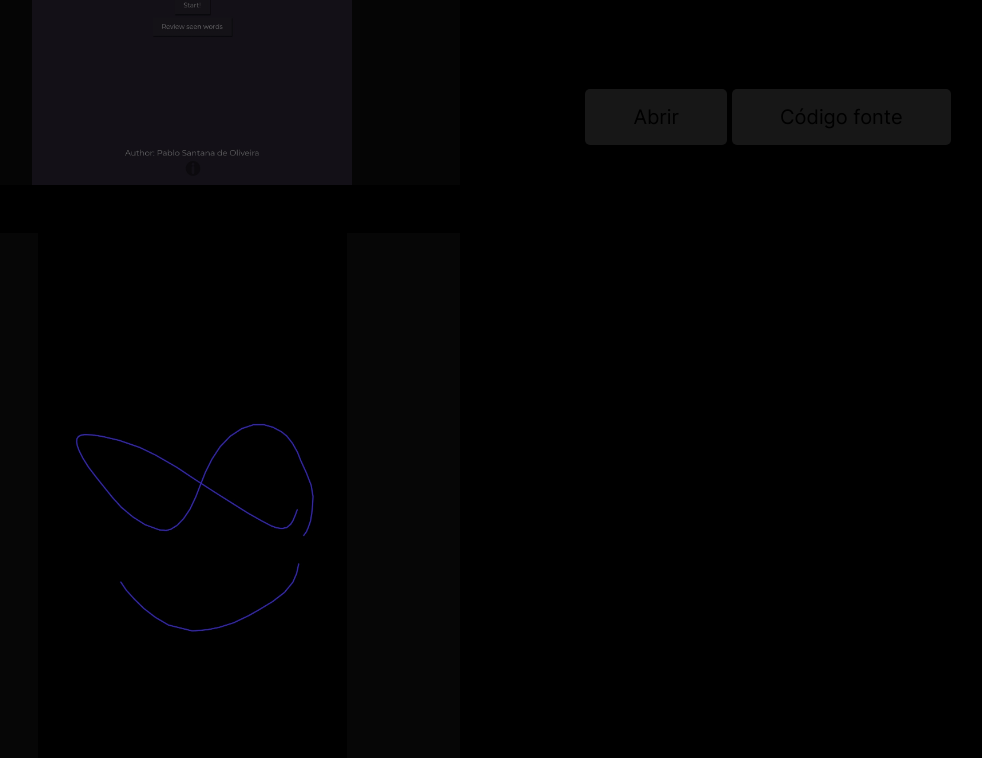
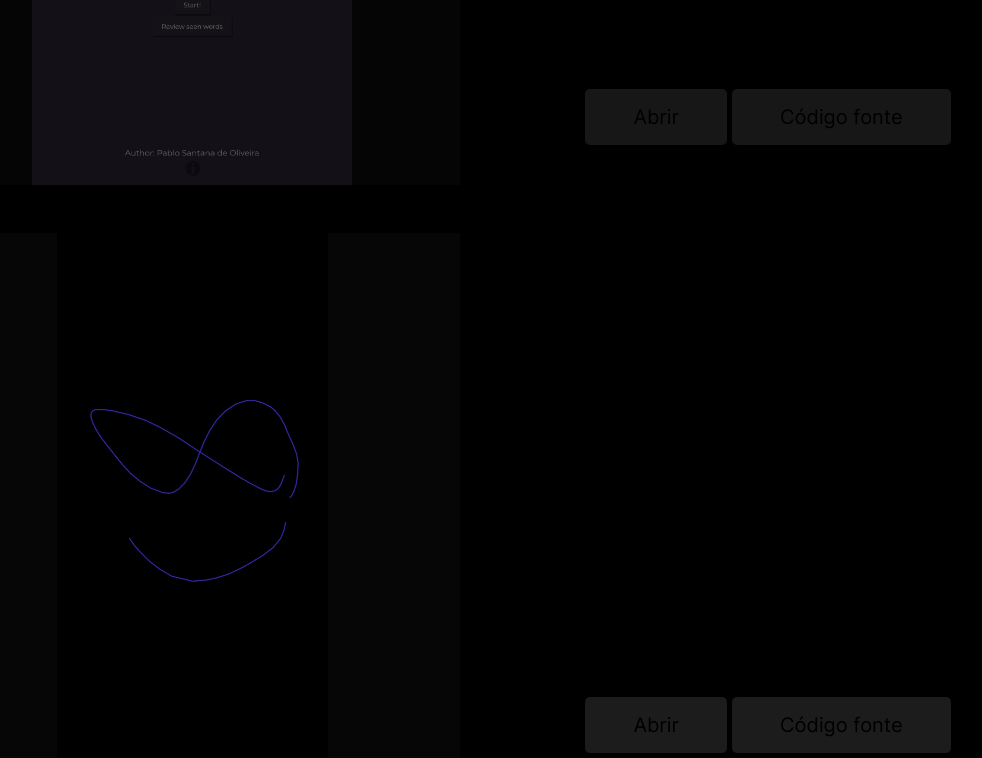
Before and after one commit to pablo-s-dev/Portfolio, a Next.js app: page / in a window 1280 px wide. Shown: the part 2992-3750 px from the top of the page, without its empty margins (140-1122 px from the left). Built offline with nearby package versions, Linux system fonts and the light colour scheme.

Commit message:
Fix tags

```diff
--- a/src/app/components/Projects/index.tsx
+++ b/src/app/components/Projects/index.tsx
@@ -31,7 +31,7 @@ const projectData: ProjectData[] = [
         imgPath: '/ProjectImgs/InfiniteCanvasDrawing2.jpg',
         openUrl: 'https://play.google.com/store/apps/details?id=com.PabloS.InfiniteCanvas',
         gitUrl: 'https://github.com/pablo-s-dev/InfiniteCanvas',
-        tags: ['Javascript', 'Vanilla', 'CSS', 'HTML', 'Language Learning', 'Website', 'Web', 'Web Scrapping', 'Education', 'Learning']
+        tags: ['React Native', 'Typescript', 'Drawing']
     },
     {
         title: "PhasorCalc",
```
